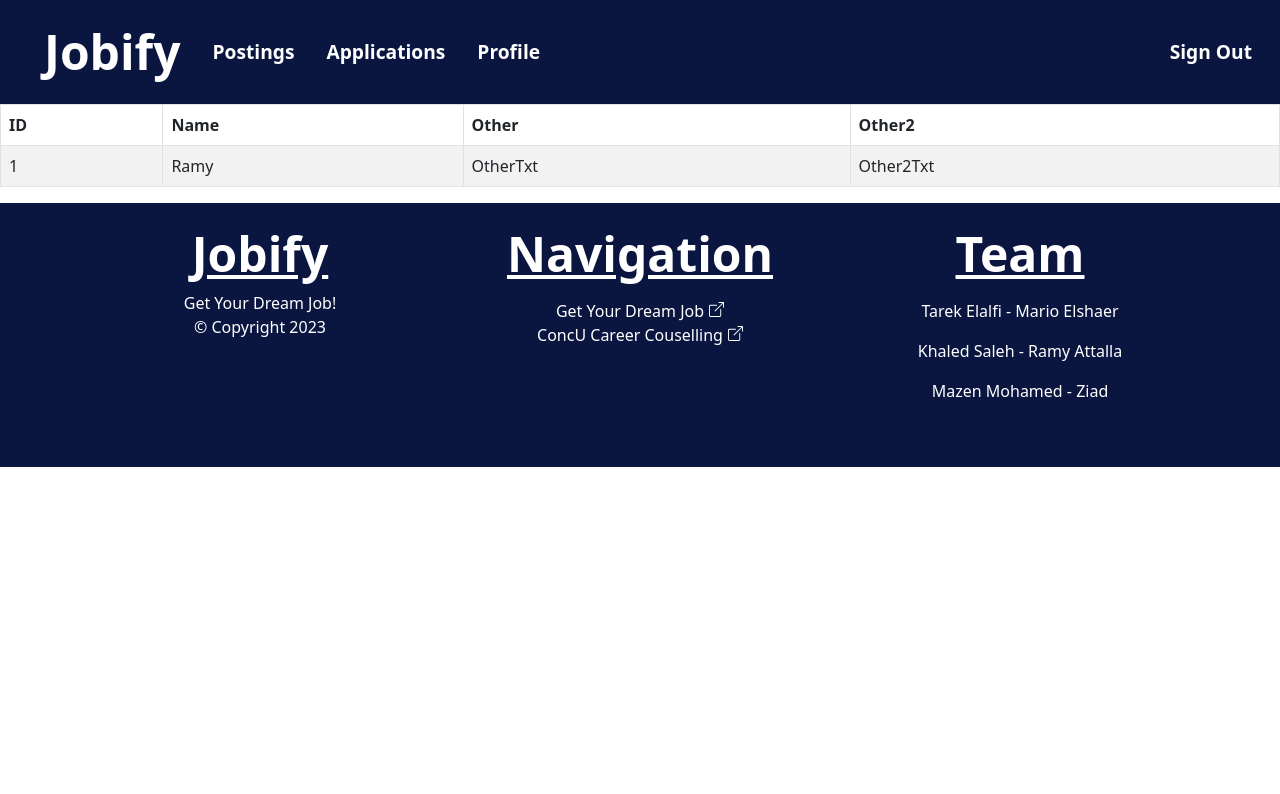
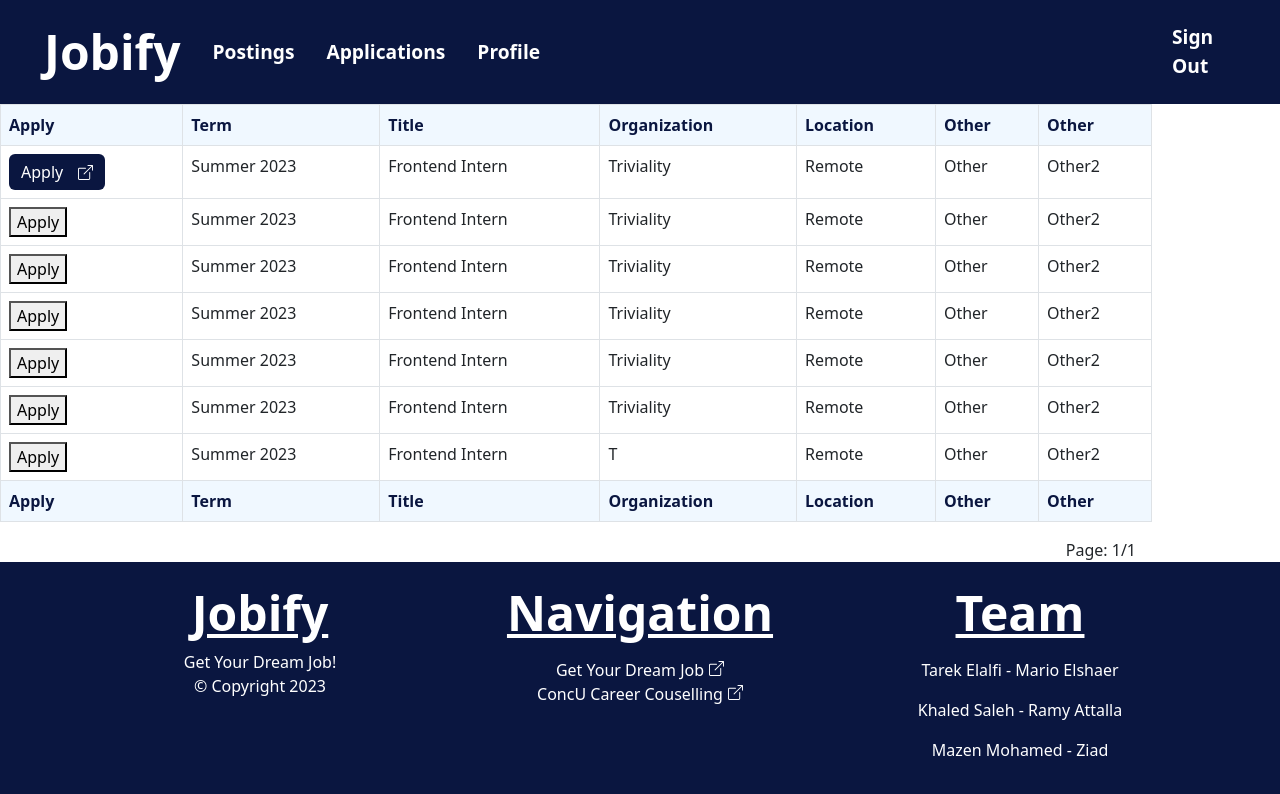
Before and after one commit to ramy-att/trivial-soen341project2023, a React (Create React App) app in the folder client/: page /welcome in a window 1280 px wide. Shown: the top 794 px of the page. Built offline with nearby package versions, Linux system fonts and the light colour scheme.

Commit message:
new "Apply" button &  DataTable funcs

```diff
--- a/client/src/components/Buttons/Button.css
+++ b/client/src/components/Buttons/Button.css
@@ -1,34 +1,44 @@
-
-.btn{
+.btn {
   width: 6rem;
   border: none !important;
 }
-.cancel{
+.cancel {
   background-color: red !important;
 }
-.cancel:hover{
+.cancel:hover {
   background-color: rgb(244, 74, 74) !important;
 }
-.submit{
+.submit {
   background-color: green !important;
 }
-.submit:hover{
+.submit:hover {
   background-color: rgb(29, 169, 29) !important;
 }
-.authen{
-    display: flex  !important;
+.authen {
+  display: flex !important;
   justify-content: space-between !important;
   background-color: transparent !important;
-   border:2px solid #9fd3c7 !important;
+  border: 2px solid #9fd3c7 !important;
   border-radius: 0 !important;
-   color:#9fd3c7 !important;
+  color: #9fd3c7 !important;
   width: 10rem !important;
   text-transform: uppercase;
 }
-.authen::after{
-    content:">" !important;
+.authen::after {
+  content: ">" !important;
 }
-.authen:hover{
+.authen:hover {
   background-color: #9fd3c7 !important;
   color: #0a1640 !important;
 }
+.apply {
+  background-color: #0a1640 !important;
+}
+.apply:hover {
+  background-color: rgb(29, 169, 29) !important;
+}
+.applyButtonCont {
+  display: flex;
+  align-items: center;
+  justify-content: space-between;
+}
--- a/client/src/components/Buttons/Button.js
+++ b/client/src/components/Buttons/Button.js
@@ -1,13 +1,27 @@
 import React from "react";
 import { Button as ReactButton } from "react-bootstrap";
 import "./Button.css";
+import { BoxArrowUpRight } from "react-bootstrap-icons";
 
 const Button = (props) => {
-  const { type = "submit" | "cancel" | "authen", children, onClick } = props;
+  const {
+    type = "submit" | "cancel" | "authen" | "apply",
+    children,
+    onClick,
+  } = props;
 
+  const getChildren = () => {
+    return type == "apply" ? (
+      <span className="applyButtonCont">
+        {children} <BoxArrowUpRight size={15} />
+      </span>
+    ) : (
+      children
+    );
+  };
   return (
     <ReactButton onClick={onClick} className={type}>
-      {/* {children} */}
+      {getChildren()}
     </ReactButton>
   );
 };
--- a/client/src/components/DataTable/DataTable.css
+++ b/client/src/components/DataTable/DataTable.css
@@ -0,0 +1,17 @@
+th{
+    color:#0a1640;
+    background-color: aliceblue !important;
+}
+tr:hover{
+    background-color:rgb(245, 243, 243);
+}
+.navigator{
+    display: flex;
+    justify-content: space-between;
+}
+.navigator svg:hover{
+    cursor: pointer;
+}
+.pageIden{
+    margin-right: 1rem;
+}
--- a/client/src/components/DataTable/DataTable.js
+++ b/client/src/components/DataTable/DataTable.js
@@ -1,37 +1,92 @@
-import React from "react";
+import React, { useEffect, useState } from "react";
 import Table from "react-bootstrap/Table";
+import "./DataTable.css";
+import { ArrowRight, ArrowLeft } from "react-bootstrap-icons";
 
 const DataTable = (props) => {
   /* data: [{},{},{}];
-    number of rows = length of array
-    nuumber of columns = length of element object - we should make all elems
+    - number of rows = length of array
+    - number of columns = length of element object - we should make all elems
     the same size
+    - can take custom components or HTML
 
     header: ["Title0","Title1",...]
     length of header gives the number of columns
+
+    footer: ["Item0","Item1",...]
+
+    maxRows: number of rows to display @default is 15
    */
-  const { data, header } = props;
-  const noRows = data && data.length;
-  const noCols = header && Object.keys(header[0]).length;
+  const { data, header, footer, maxRows = 15, pageWidth, ...rest } = props;
+  const [currentPage, setCurrentPage] = useState(0);
+  const [currentData, setCurrentData] = useState([...data]);
+  const [numberPages, setNumberPages] = useState(
+    data.length / maxRows > 1 ? Math.ceil(data.length / maxRows) : 1
+  );
+  useEffect(() => {
+    const start = currentPage * maxRows;
+    const end = currentPage * maxRows + maxRows;
+    setCurrentData(data.slice(start, end));
+  }, [maxRows, currentPage]);
 
   return (
-    <Table striped bordered>
+    <div className="DataTable" style={{ width: pageWidth || "90%" }}>
+      <Table bordered hover responsive {...rest}>
         <thead>
           {/* Header */}
-        <tr>{header && header.map((itm) => <th>{itm}</th>)}</tr>
+          <tr>
+            {header &&
+              header.map((itm, idx) => (
+                <th key={`DataTable-header-${idx}`}>{itm}</th>
+              ))}
+          </tr>
         </thead>
         <tbody>
           {/* Body filled with data */}
-        {data &&
-          data.map((row) => (
-            <tr>
-              {Object.keys(row).map((keyName) => (
-                <td>{row[keyName]}</td>
+          {currentData &&
+            currentData.map((row, i) => (
+              <tr key={`DataTable-row-${i}`}>
+                {Object.keys(row).map((keyName, j) => (
+                  <td key={`DataTable-row-${i}-col-${j}`}>{row[keyName]}</td>
                 ))}
               </tr>
             ))}
         </tbody>
+        <tfoot>
+          <tr>
+            {footer &&
+              footer.map((itm, idx) => (
+                <th key={`DataTable-footer-${idx}`}>{itm}</th>
+              ))}
+          </tr>
+        </tfoot>
       </Table>
+      <div className="navigator">
+        <div>
+          {currentPage > 0 && (
+            <ArrowLeft
+              size={30}
+              onClick={() => {
+                setCurrentPage(currentPage - 1);
+              }}
+            />
+          )}
+        </div>
+        <div>
+          <span className="pageIden">
+            Page: {currentPage + 1}/{numberPages}
+          </span>
+          {currentPage < numberPages - 1 && (
+            <ArrowRight
+              size={30}
+              onClick={() => {
+                setCurrentPage(currentPage + 1);
+              }}
+            />
+          )}
+        </div>
+      </div>
+    </div>
   );
 };
 export default DataTable;
--- a/client/src/pages/HomePage.js
+++ b/client/src/pages/HomePage.js
@@ -1,10 +1,92 @@
 import React from "react";
 import DataTable from "../components/DataTable/DataTable";
+import Button from "../components/Buttons/Button";
 const HomePage = () => {
   return (
     <DataTable
-      header={["ID", "Name", "Other", "Other2"]}
-      data={[{ ID: "1", Name: "Ramy", Other: "OtherTxt", Other2: "Other2Txt" }]}
+      header={[
+        "Apply",
+        "Term",
+        "Title",
+        "Organization",
+        "Location",
+        "Other",
+        "Other",
+      ]}
+      data={[
+        {
+          Apply: <Button type="apply">Apply</Button>,
+          Term: "Summer 2023",
+          Title: "Frontend Intern",
+          Organization: "Triviality",
+          Location: "Remote",
+          Other1: "Other",
+          Other2: "Other2",
+        },
+        {
+          Apply: <button>Apply</button>,
+          Term: "Summer 2023",
+          Title: "Frontend Intern",
+          Organization: "Triviality",
+          Location: "Remote",
+          Other1: "Other",
+          Other2: "Other2",
+        },
+        {
+          Apply: <button>Apply</button>,
+          Term: "Summer 2023",
+          Title: "Frontend Intern",
+          Organization: "Triviality",
+          Location: "Remote",
+          Other1: "Other",
+          Other2: "Other2",
+        },
+        {
+          Apply: <button>Apply</button>,
+          Term: "Summer 2023",
+          Title: "Frontend Intern",
+          Organization: "Triviality",
+          Location: "Remote",
+          Other1: "Other",
+          Other2: "Other2",
+        },
+        {
+          Apply: <button>Apply</button>,
+          Term: "Summer 2023",
+          Title: "Frontend Intern",
+          Organization: "Triviality",
+          Location: "Remote",
+          Other1: "Other",
+          Other2: "Other2",
+        },
+        {
+          Apply: <button>Apply</button>,
+          Term: "Summer 2023",
+          Title: "Frontend Intern",
+          Organization: "Triviality",
+          Location: "Remote",
+          Other1: "Other",
+          Other2: "Other2",
+        },
+        {
+          Apply: <button>Apply</button>,
+          Term: "Summer 2023",
+          Title: "Frontend Intern",
+          Organization: "T",
+          Location: "Remote",
+          Other1: "Other",
+          Other2: "Other2",
+        },
+      ]}
+      footer={[
+        "Apply",
+        "Term",
+        "Title",
+        "Organization",
+        "Location",
+        "Other",
+        "Other",
+      ]}
     />
   );
 };
```
Lines whose indentation alone changed are shown as unchanged.
